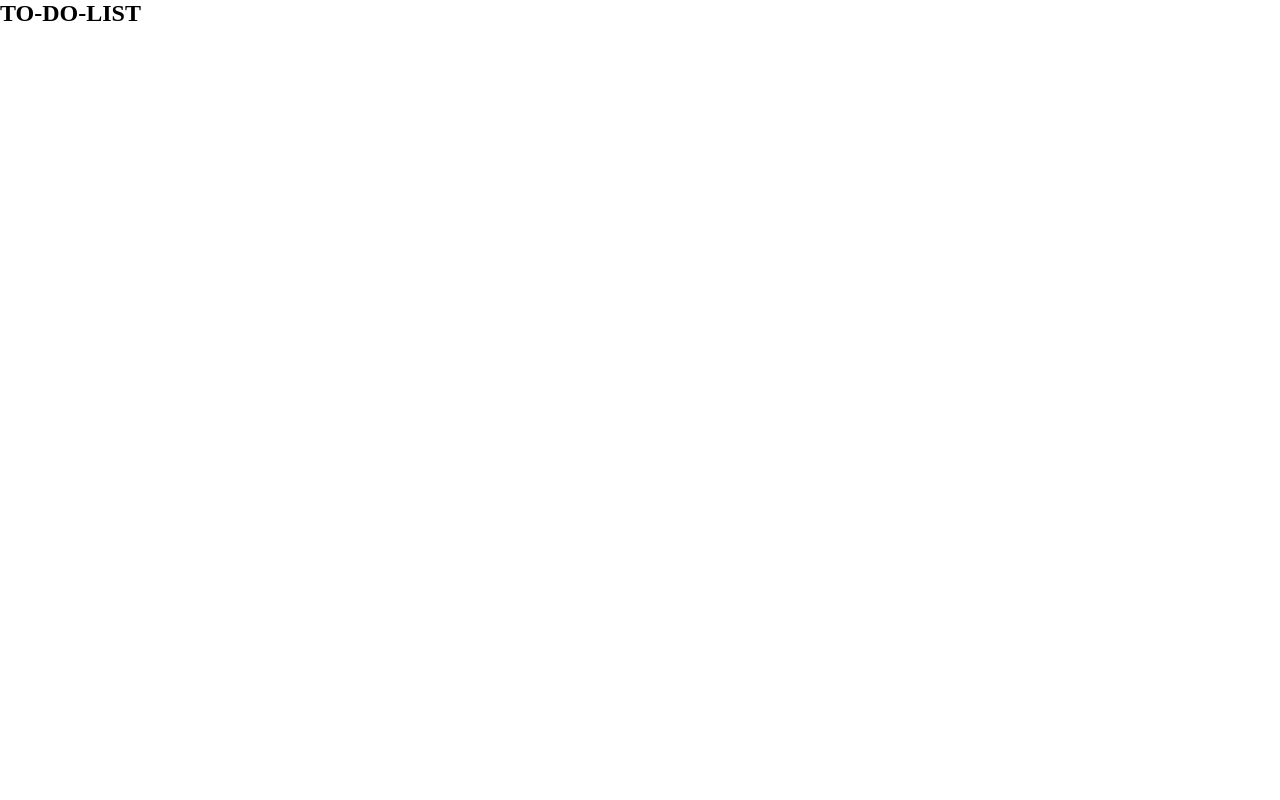
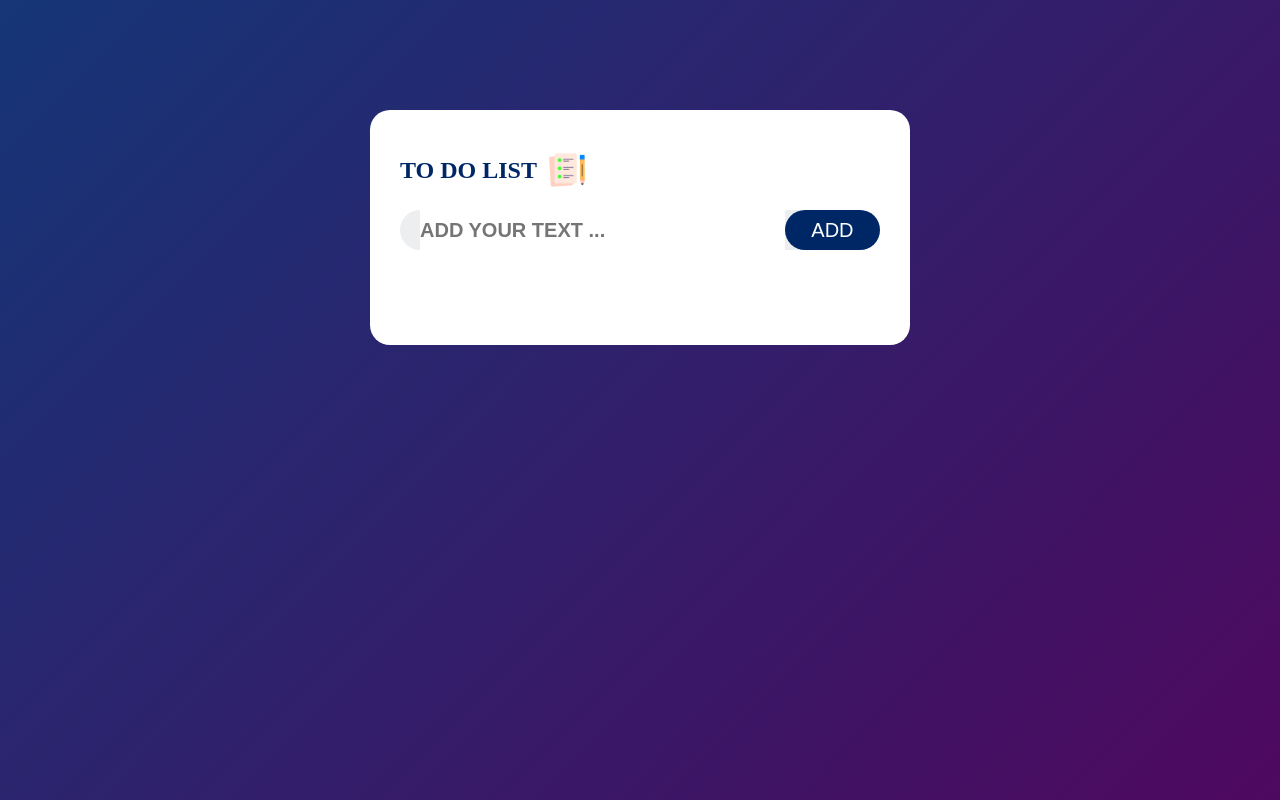
Before and after one commit to HimanshuSingh9532/TO-DO-LIST-, a plain HTML site: page index.html in a window 1280 px wide. Drawn offline with Linux system fonts and the light colour scheme.

Commit message:
css update

```diff
--- a/index.html
+++ b/index.html
@@ -7,12 +7,18 @@
     <link rel="stylesheet" href="style.css" />
   </head>
   <body>
-    <div class="container">
-     <div class="to-do-box">
-        <h2>TO-DO-LIST</h2>
+<div class="container">
+  <div class="to-do-app">
+    <h2>TO DO LIST <img src="./images/icon.png" alt="missing"></h2>
+    <div class="row">
+      <input type="text" id="input-box" placeholder="ADD YOUR TEXT ...">
+      <button>ADD</button>
+    </div>
+  </div>
+</div>
 
-     </div>
-    </div>
+
+
 
     <script src="script.js"></script>
   </body>
--- a/style.css
+++ b/style.css
@@ -3,3 +3,55 @@
   padding: 0;
   box-sizing: border-box;
 }
+.container{
+  width: 100%;
+  min-height: 100vh;
+  background: linear-gradient(135deg, #153677, #4e085f);
+  padding: 10px;
+}
+.to-do-app{
+  width: 100%;
+  max-width: 540px;
+  background: #fff;
+  margin: 100px auto 20px;
+  padding: 40px 30px 70px;
+  border-radius: 20px;
+}
+.to-do-app h2{
+  color: #002765;
+  display: flex;
+  align-items: center;
+  margin-bottom: 20px;
+
+} .to-do-app h2 img{
+  width: 40px;
+  margin-left: 10px;
+}
+.row{
+  display: flex;
+  align-items: center;
+  justify-content: space-between;
+  background: #edeef0;
+  border-radius: 30px;
+  padding-left: 20px;
+  margin-bottom: 25px;
+}
+.row input{
+  width: 100%;
+  height: 40px;
+  border: none;
+  outline: none;
+  font-size: 20px;
+  font-weight: 500;
+  font-weight: bolder;
+}
+.row button{
+  width: 120px;
+  height: 40px;
+  font-size: 20px;
+  background: #002765;
+  border: none;
+  outline: none;
+  color: #fff;
+  border-radius: 20px;
+}
```
Also changed, not shown: images/checked.png (added), images/icon.png (added), images/unchecked.png (added).
